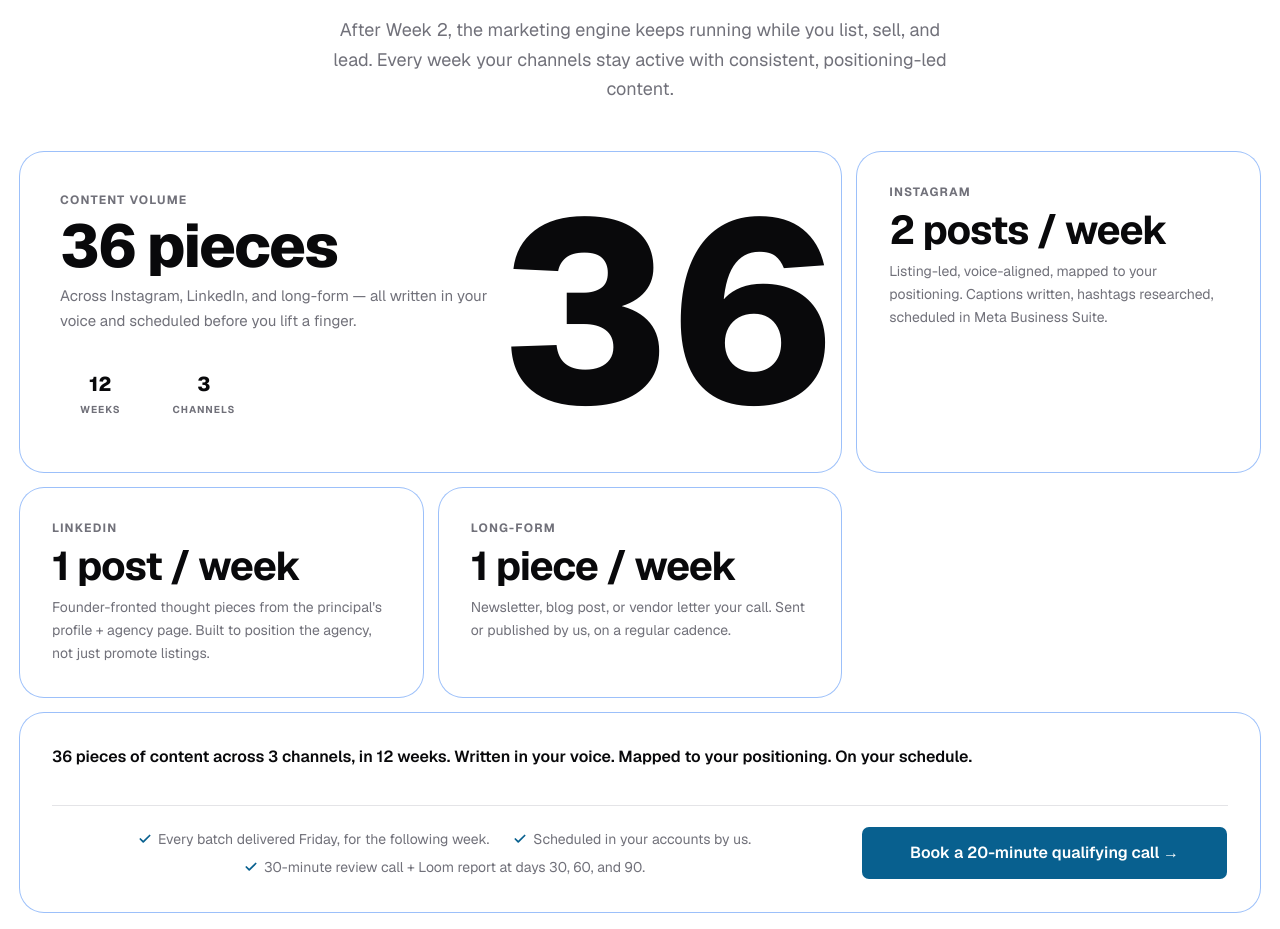
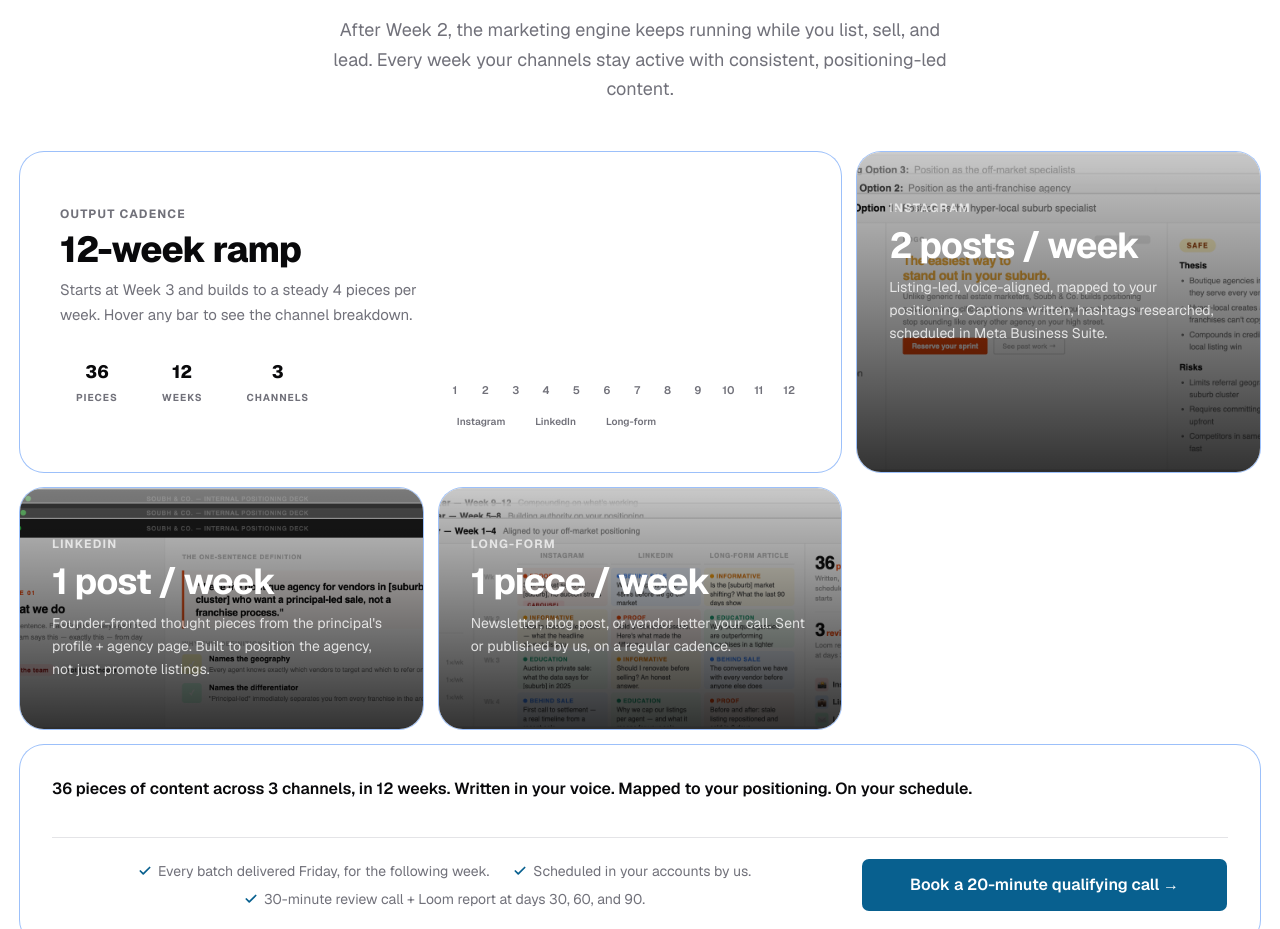
Before and after one commit to SwayamDebata/soubh-and-co, a React (Vite) app: page / in a window 1280 px wide. Shown: the part 7780-8709 px from the top of the page. Built offline with nearby package versions, Linux system fonts and the light colour scheme; no server answers.

Commit message:
Add interactive content chart and image backgrounds to ContentNinetyDays

```diff
--- a/src/App.jsx
+++ b/src/App.jsx
@@ -1,6 +1,6 @@
 import { useEffect, useRef, useState } from "react";
 import { Link } from "react-router-dom";
-import { motion, AnimatePresence } from "framer-motion";
+import { motion, AnimatePresence, useInView } from "framer-motion";
 import { Button } from "@/components/ui/button";
 import { Card, CardContent } from "@/components/ui/card";
 import { Badge } from "@/components/ui/badge";
@@ -947,6 +947,80 @@ function SprintTimeline() {
   );
 }
 
+function ContentChart() {
+  const weeks = [
+    { w: 1, ig: 0, li: 0, lf: 0 },
+    { w: 2, ig: 1, li: 0, lf: 0 },
+    { w: 3, ig: 1, li: 1, lf: 0 },
+    { w: 4, ig: 2, li: 1, lf: 0 },
+    { w: 5, ig: 2, li: 1, lf: 1 },
+    { w: 6, ig: 2, li: 1, lf: 1 },
+    { w: 7, ig: 2, li: 1, lf: 1 },
+    { w: 8, ig: 2, li: 1, lf: 1 },
+    { w: 9, ig: 2, li: 1, lf: 1 },
+    { w: 10, ig: 2, li: 1, lf: 1 },
+    { w: 11, ig: 2, li: 1, lf: 1 },
+    { w: 12, ig: 2, li: 1, lf: 1 },
+  ];
+  const max = 4;
+  const [hovered, setHovered] = useState(null);
+  const ref = useRef(null);
+  const inView = useInView(ref, { once: true, amount: 0.3 });
+
+  return (
+    <div ref={ref} className="relative select-none">
+      <div className="flex items-end gap-[3px] sm:gap-1.5 h-44 sm:h-52">
+        {weeks.map((d, i) => {
+          const total = d.ig + d.li + d.lf;
+          const heightPct = total === 0 ? 4 : (total / max) * 100;
+          return (
+            <div
+              key={d.w}
+              className="relative flex-1 flex flex-col justify-end"
+              onMouseEnter={() => setHovered(i)}
+              onMouseLeave={() => setHovered(null)}
+            >
+              <motion.div
+                className="w-full flex flex-col justify-end rounded-t-[4px] overflow-hidden"
+                initial={{ height: 0 }}
+                animate={inView ? { height: `${heightPct}%` } : { height: 0 }}
+                transition={{ type: "spring", stiffness: 300, damping: 25, delay: i * 0.04 }}
+              >
+                {d.lf > 0 && (
+                  <div className="w-full bg-primary/15" style={{ height: `${(d.lf / total) * 100}%` }} />
+                )}
+                {d.li > 0 && (
+                  <div className="w-full bg-primary/25" style={{ height: `${(d.li / total) * 100}%` }} />
+                )}
+                {d.ig > 0 && (
+                  <div className="w-full bg-primary/40" style={{ height: `${(d.ig / total) * 100}%` }} />
+                )}
+              </motion.div>
+              <p className="mt-1.5 text-center text-[9px] font-semibold text-muted-foreground sm:text-[11px]">{d.w}</p>
+
+              {hovered === i && (
+                <div className="absolute -top-2 left-1/2 z-20 -translate-x-1/2 -translate-y-full rounded-lg border border-border bg-white px-3 py-2 shadow-lg">
+                  <p className="whitespace-nowrap text-[11px] font-bold text-foreground">Week {d.w}</p>
+                  <div className="mt-1 space-y-0.5">
+                    {d.ig > 0 && <p className="text-[10px] text-muted-foreground">Instagram: {d.ig}</p>}
+                    {d.li > 0 && <p className="text-[10px] text-muted-foreground">LinkedIn: {d.li}</p>}
+                    {d.lf > 0 && <p className="text-[10px] text-muted-foreground">Long-form: {d.lf}</p>}
+                  </div>
+                </div>
+              )}
+            </div>
+          );
+        })}
+      </div>
+      <div className="mt-3 flex items-center gap-4">
+        <span className="inline-flex items-center gap-1.5 text-[10px] font-semibold text-muted-foreground"><span className="h-2 w-2 rounded-sm bg-primary/40" /> Instagram</span>
+        <span className="inline-flex items-center gap-1.5 text-[10px] font-semibold text-muted-foreground"><span className="h-2 w-2 rounded-sm bg-primary/25" /> LinkedIn</span>
+        <span className="inline-flex items-center gap-1.5 text-[10px] font-semibold text-muted-foreground"><span className="h-2 w-2 rounded-sm bg-primary/15" /> Long-form</span>
+      </div>
+    </div>
+  );
+}
+
 function ContentNinetyDays() {
   const stats = [
     { num: "36", label: "Pieces" },
@@ -959,19 +1033,19 @@ function ContentNinetyDays() {
       name: "Instagram",
       freq: "2 posts / week",
       desc: "Listing-led, voice-aligned, mapped to your positioning. Captions written, hashtags researched, scheduled in Meta Business Suite.",
-      accent: "bg-primary/30",
+      bg: positionPng,
     },
     {
       name: "LinkedIn",
       freq: "1 post / week",
       desc: "Founder-fronted thought pieces from the principal's profile + agency page. Built to position the agency, not just promote listings.",
-      accent: "bg-primary/20",
+      bg: positionPng2,
     },
     {
       name: "Long-form",
       freq: "1 piece / week",
       desc: "Newsletter, blog post, or vendor letter your call. Sent or published by us, on a regular cadence.",
-      accent: "bg-primary/10",
+      bg: positionPng3,
     },
   ];
 
@@ -997,7 +1071,7 @@ function ContentNinetyDays() {
 
           {/* Bento Grid */}
           <div className="mt-12 grid gap-4 md:grid-cols-2 lg:grid-cols-3">
-            {/* Main stat card — spans 2 cols */}
+            {/* Interactive chart — spans 2 cols */}
             <motion.div
               className="md:col-span-2"
               initial={{ opacity: 0, y: 24 }}
@@ -1006,31 +1080,31 @@ function ContentNinetyDays() {
               transition={{ duration: 0.5 }}
               whileHover={{ y: -6 }}
             >
-              <Card className="relative h-full overflow-hidden rounded-3xl border-border bg-white p-8 md:p-10">
-                <span className="absolute right-2 top-1/2 -translate-y-1/2 font-display text-[9rem] font-extrabold leading-none text-primary/[0.04] select-none md:text-[13rem] lg:text-[16rem]">
-                  36
-                </span>
-                <div className="relative z-10">
-                  <p className="text-xs font-bold uppercase tracking-widest text-muted-foreground">Content volume</p>
-                  <p className="mt-2 font-display text-5xl font-extrabold tracking-tight text-foreground md:text-6xl">36 pieces</p>
-                  <p className="mt-2 max-w-md text-[15px] leading-[1.65] text-muted-foreground">
-                    Across Instagram, LinkedIn, and long-form — all written in your voice and scheduled before you lift a finger.
-                  </p>
-                  <div className="mt-6 flex gap-3">
-                    {stats.slice(1).map((s) => (
-                      <div
-                        key={s.label}
-                        className="rounded-xl bg-secondary/50 px-5 py-3 text-center transition-colors hover:bg-secondary">
-                        <p className="text-xl font-extrabold text-foreground">{s.num}</p>
-                        <p className="mt-0.5 text-[10px] font-bold uppercase tracking-widest text-muted-foreground">{s.label}</p>
-                      </div>
-                    ))}
+              <Card className="relative h-full overflow-hidden rounded-3xl border-border bg-white p-6 md:p-8 lg:p-10">
+                <div className="flex flex-col gap-6 lg:flex-row lg:items-center">
+                  <div className="flex-1">
+                    <p className="text-xs font-bold uppercase tracking-widest text-muted-foreground">Output cadence</p>
+                    <p className="mt-2 font-display text-3xl font-extrabold tracking-tight text-foreground md:text-4xl">12-week ramp</p>
+                    <p className="mt-2 max-w-sm text-[15px] leading-[1.65] text-muted-foreground">
+                      Starts at Week 3 and builds to a steady 4 pieces per week. Hover any bar to see the channel breakdown.
+                    </p>
+                    <div className="mt-5 flex gap-3">
+                      {stats.map((s) => (
+                        <div key={s.label} className="rounded-xl bg-secondary/50 px-4 py-2.5 text-center">
+                          <p className="text-lg font-extrabold text-foreground">{s.num}</p>
+                          <p className="mt-0.5 text-[10px] font-bold uppercase tracking-widest text-muted-foreground">{s.label}</p>
+                        </div>
+                      ))}
+                    </div>
+                  </div>
+                  <div className="flex-1 lg:max-w-[380px]">
+                    <ContentChart />
                   </div>
                 </div>
               </Card>
             </motion.div>
 
-            {/* Channel cards — bento items */}
+            {/* Channel cards — image backgrounds */}
             {channels.map((ch, i) => (
               <motion.div
                 key={ch.name}
@@ -1038,16 +1112,19 @@ function ContentNinetyDays() {
                 whileInView={{ opacity: 1, y: 0 }}
                 viewport={{ once: true }}
                 transition={{ duration: 0.5, delay: 0.1 * (i + 1) }}
-                whileHover={{ y: -6, boxShadow: "0 20px 50px -12px rgba(0,0,0,0.1)" }}
+                whileHover={{ y: -6, boxShadow: "0 20px 50px -12px rgba(0,0,0,0.12)" }}
               >
-                <Card className="relative h-full overflow-hidden rounded-3xl border-border bg-white p-6 md:p-8">
-                  <div className="absolute -right-6 -top-6 h-28 w-28 rounded-full bg-primary/[0.04] md:h-32 md:w-32" />
-                  <div className="relative z-10">
-                    <p className="text-xs font-bold uppercase tracking-widest text-muted-foreground">{ch.name}</p>
-                    <p className="mt-3 font-display text-3xl font-bold tracking-tight text-foreground md:text-[2.5rem]">
+                <Card className="relative h-full overflow-hidden rounded-3xl border-border">
+                  <div className="absolute inset-0">
+                    <img src={ch.bg} alt="" className="h-full w-full object-cover" loading="lazy" />
+                    <div className="absolute inset-0 bg-gradient-to-t from-black/80 via-black/50 to-black/20" />
+                  </div>
+                  <div className="relative z-10 flex h-full flex-col p-6 md:p-8">
+                    <p className="text-xs font-bold uppercase tracking-widest text-white/70">{ch.name}</p>
+                    <p className="mt-3 font-display text-3xl font-bold tracking-tight text-white md:text-[2.25rem]">
                       {ch.freq}
                     </p>
-                    <p className="mt-3 text-sm leading-[1.65] text-muted-foreground">{ch.desc}</p>
+                    <p className="mt-3 text-sm leading-[1.65] text-white/80">{ch.desc}</p>
                   </div>
                 </Card>
               </motion.div>
```
